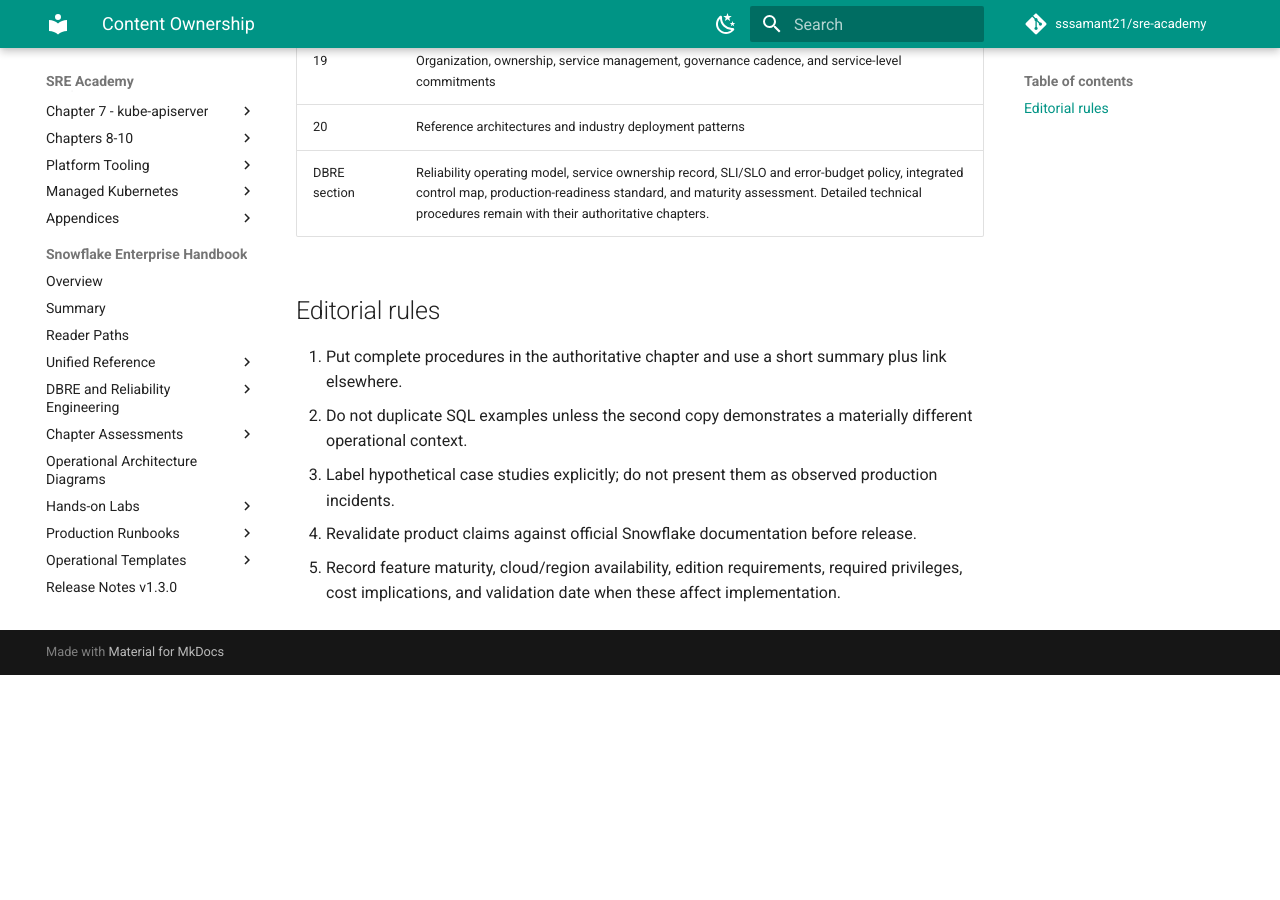
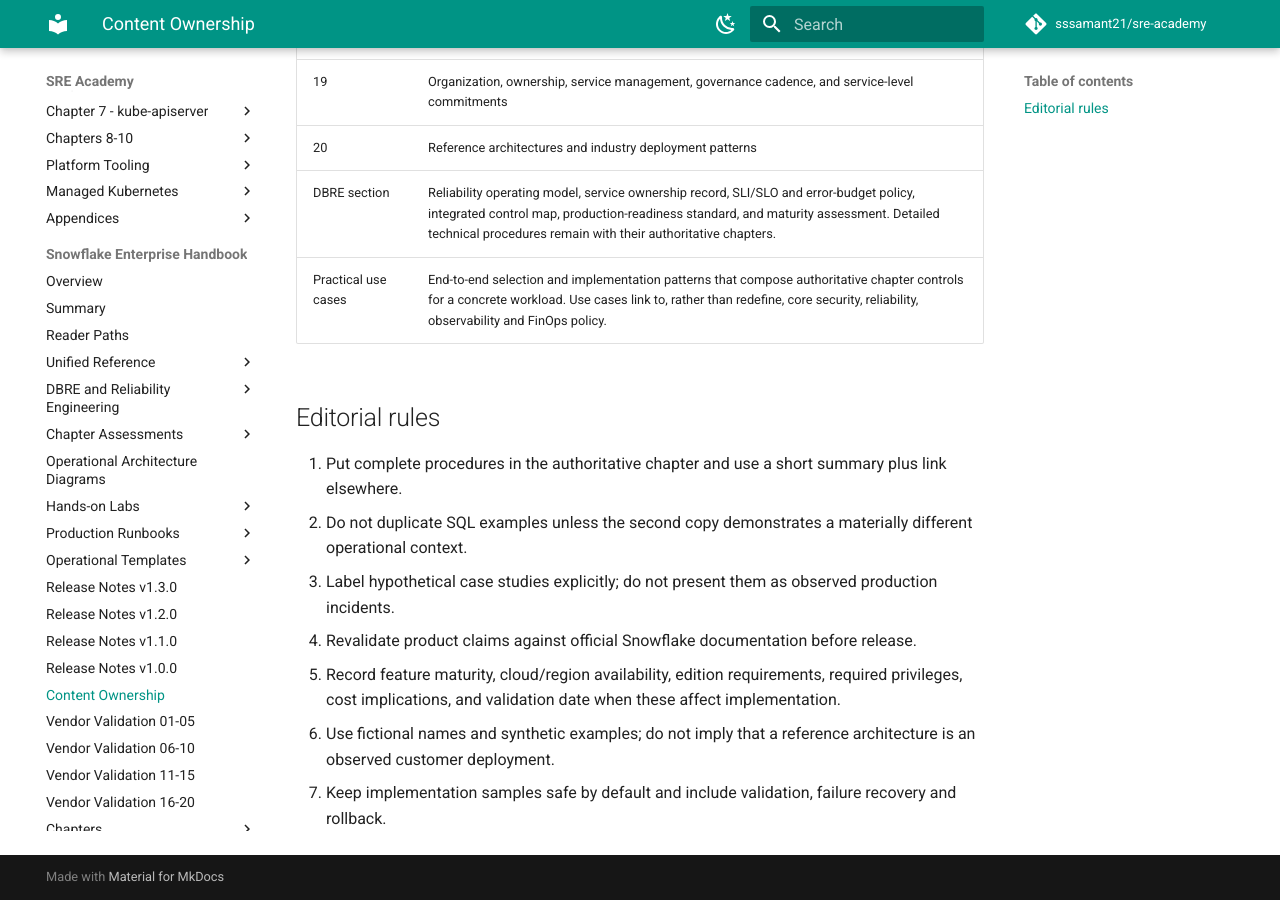
Before and after one commit to sssamant21/sre-academy, an MkDocs documentation site: the page built from docs/books/snowflake/content-ownership.md, in a window 1280 px wide and 900 px high, scrolled down 836 px. Built offline with MkDocs 1.6.1 and Material for MkDocs 9.7.7, drawn with Linux system fonts in a browser that asks for light colours; comment, search, counter and statistics services are not loaded; before the commit the page ends 1511 px from its top, so only the background shows below that.

Commit message:
docs(snowflake): link v1.4 practical use cases

```diff
--- a/docs/books/snowflake/content-ownership.md
+++ b/docs/books/snowflake/content-ownership.md
@@ -18,6 +18,7 @@
 | 19 | Organization, ownership, service management, governance cadence, and service-level commitments |
 | 20 | Reference architectures and industry deployment patterns |
 | DBRE section | Reliability operating model, service ownership record, SLI/SLO and error-budget policy, integrated control map, production-readiness standard, and maturity assessment. Detailed technical procedures remain with their authoritative chapters. |
+| Practical use cases | End-to-end selection and implementation patterns that compose authoritative chapter controls for a concrete workload. Use cases link to, rather than redefine, core security, reliability, observability and FinOps policy. |
 
 ## Editorial rules
 
@@ -26,3 +27,5 @@
 3. Label hypothetical case studies explicitly; do not present them as observed production incidents.
 4. Revalidate product claims against official Snowflake documentation before release.
 5. Record feature maturity, cloud/region availability, edition requirements, required privileges, cost implications, and validation date when these affect implementation.
+6. Use fictional names and synthetic examples; do not imply that a reference architecture is an observed customer deployment.
+7. Keep implementation samples safe by default and include validation, failure recovery and rollback.
```
